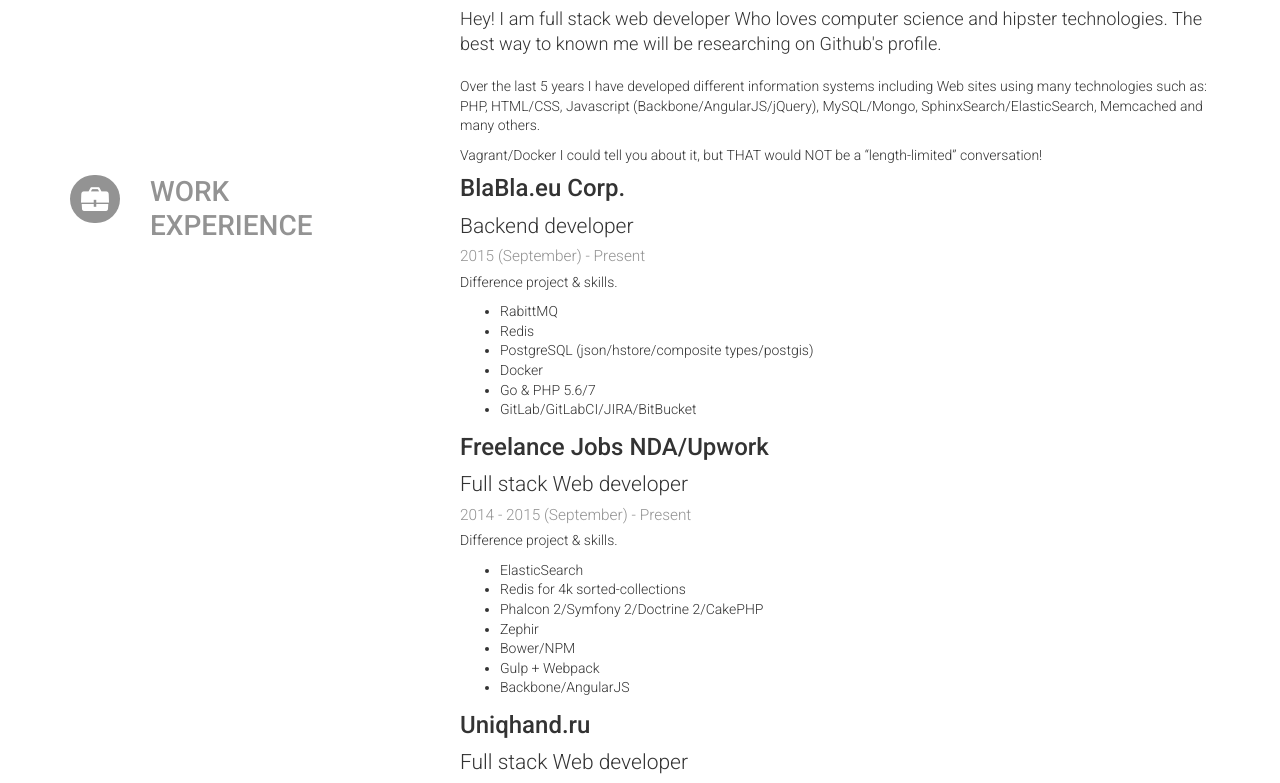
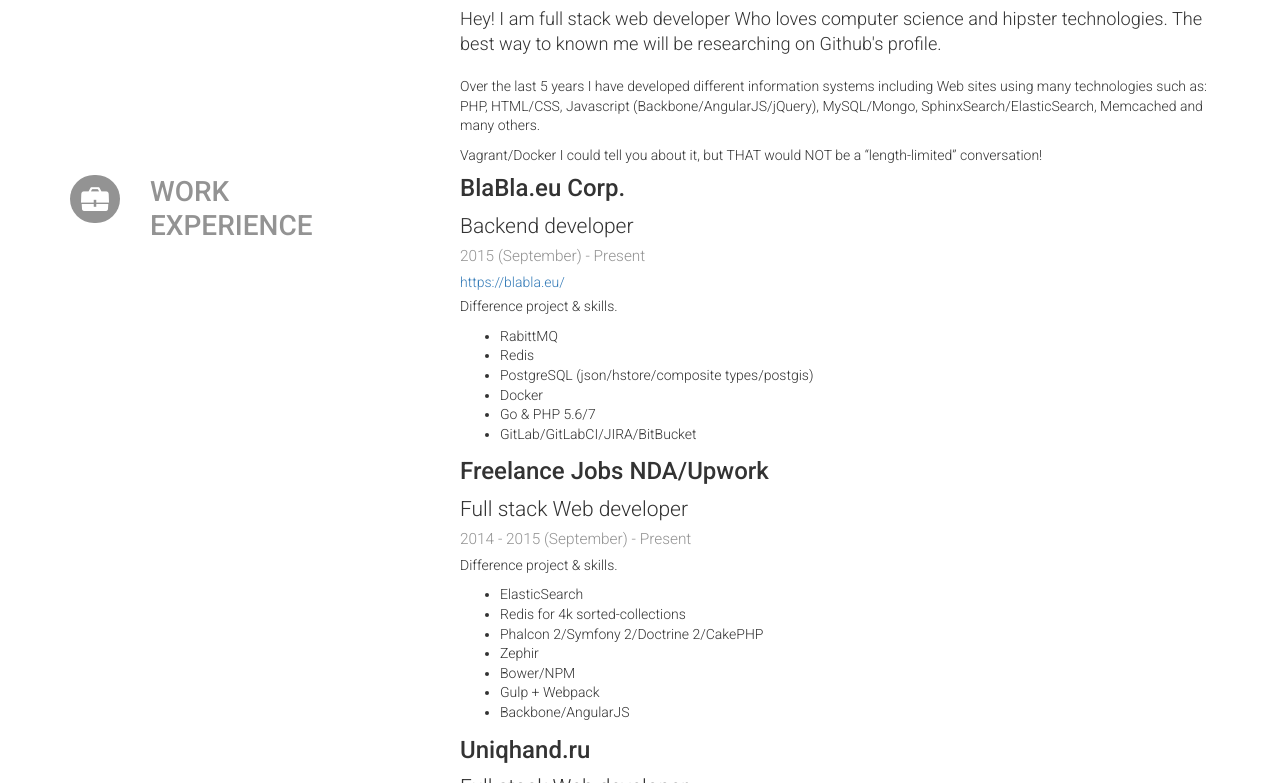
Before and after one commit to ovr/resume, a website: page index.html in a window 1280 px wide. Shown: the part 317-1100 px from the top of the page. Drawn offline with nearby package versions, Linux system fonts and the light colour scheme.

Commit message:
Added link to blabla web site

```diff
--- a/index.html
+++ b/index.html
@@ -152,6 +152,9 @@
 					<span class="endDate">
 						- Present
 					</span>
+				</div>
+				<div class="website">
+					<a href="https://blabla.eu/">https://blabla.eu/</a>
 				</div>
 				<div class="summary">
 					<p>Difference project &amp; skills.</p>
```
